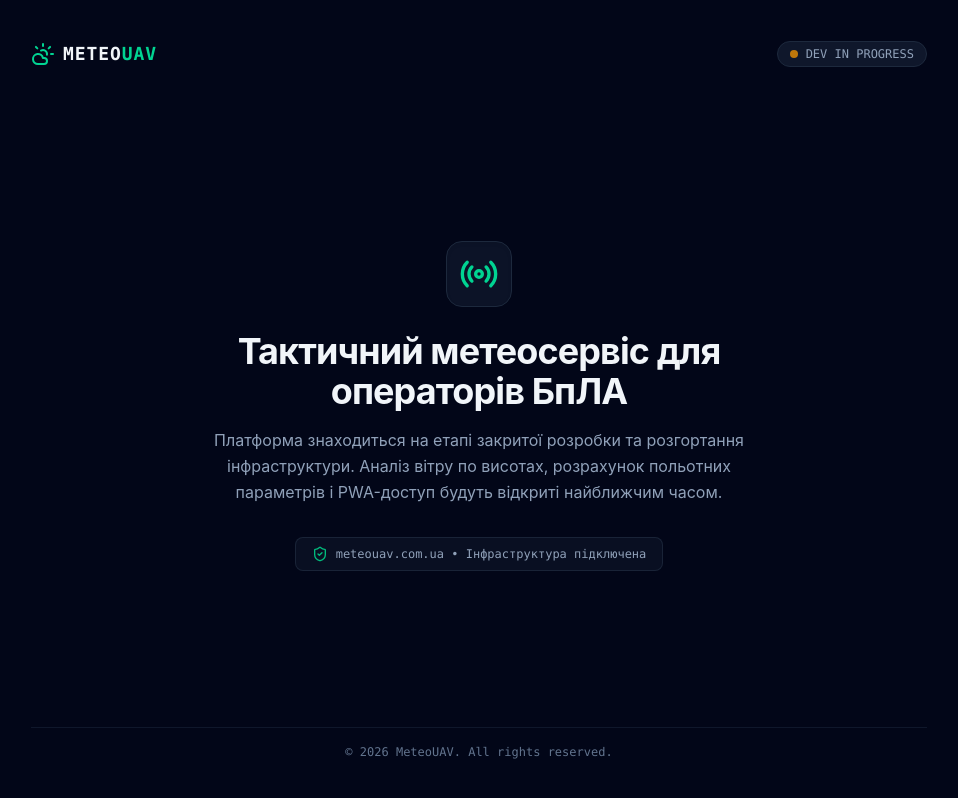
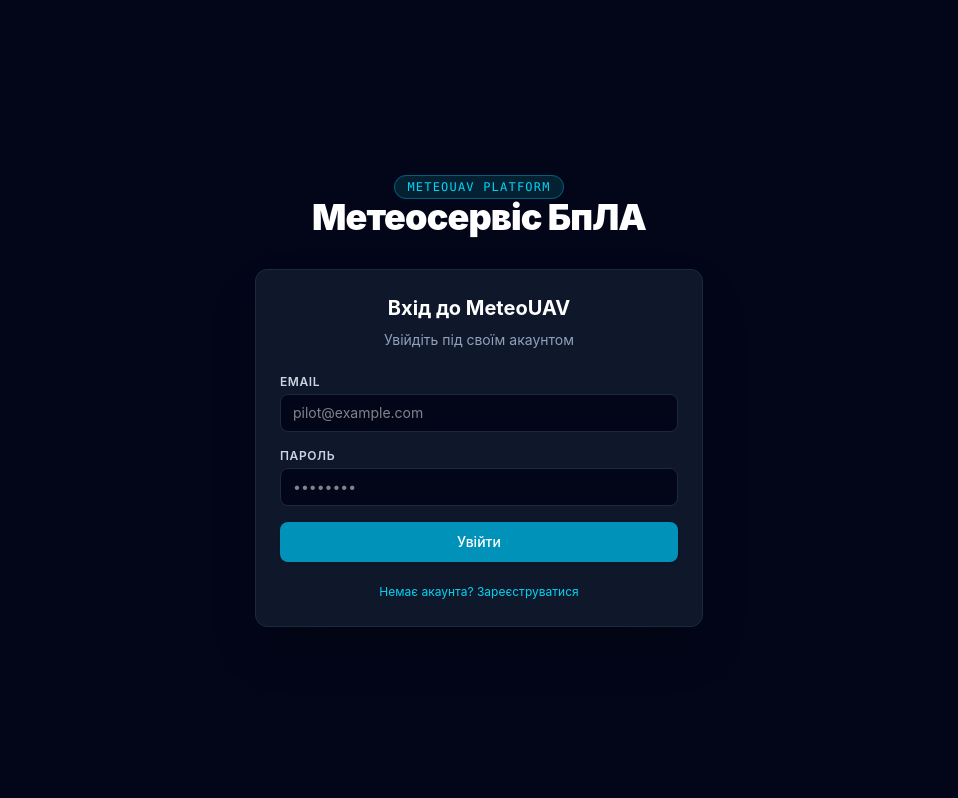
Before and after one commit to Glorentheaa/meteouav-com-ua, a React (Vite) app: page / in a window 1280 px wide. Shown: the whole page, without its empty margins (161-1119 px from the left). Built offline with nearby package versions, Linux system fonts and the light colour scheme.

Commit message:
add supabase authentication and pilot profile cabinet

```diff
--- a/package.json
+++ b/package.json
@@ -10,6 +10,7 @@
     "preview": "vite preview"
   },
   "dependencies": {
+    "@supabase/supabase-js": "^2.116.0",
     "@tailwindcss/vite": "^4.3.3",
     "lucide-react": "^1.45.0",
     "react": "^19.2.8",
--- a/src/App.tsx
+++ b/src/App.tsx
@@ -1,42 +1,119 @@
-import { CloudSun, Radio, ShieldCheck } from 'lucide-react'
+import { useEffect, useState } from 'react'
+import { supabase } from './supabaseClient'
+import { Auth } from './Auth'
 
-export default function App() {
+interface UserProfile {
+  id: string
+  email: string
+  full_name: string | null
+  role: string
+  is_subscribed: boolean
+}
+
+export function App() {
+  const [session, setSession] = useState<any>(null)
+  const [profile, setProfile] = useState<UserProfile | null>(null)
+  const [loading, setLoading] = useState(true)
+
+  useEffect(() => {
+    supabase.auth.getSession().then(({ data: { session } }) => {
+      setSession(session)
+      if (session) fetchProfile(session.user.id)
+      else setLoading(false)
+    })
+
+    const {
+      data: { subscription }
+    } = supabase.auth.onAuthStateChange((_event, session) => {
+      setSession(session)
+      if (session) fetchProfile(session.user.id)
+      else {
+        setProfile(null)
+        setLoading(false)
+      }
+    })
+
+    return () => subscription.unsubscribe()
+  }, [])
+
+  const fetchProfile = async (userId: string) => {
+    try {
+      const { data, error } = await supabase
+        .from('profiles')
+        .select('*')
+        .eq('id', userId)
+        .single()
+
+      if (error) throw error
+      setProfile(data)
+    } catch (err) {
+      console.error('Помилка завантаження профілю:', err)
+    } finally {
+      setLoading(false)
+    }
+  }
+
+  const handleSignOut = async () => {
+    await supabase.auth.signOut()
+  }
+
+  if (loading) {
+    return (
+      <div className="min-h-screen bg-slate-950 flex items-center justify-center text-cyan-400 font-mono text-sm">
+        Завантаження системи...
+      </div>
+    )
+  }
+
   return (
-    <div className="min-h-screen bg-slate-950 text-slate-100 flex flex-col justify-between p-6 antialiased selection:bg-emerald-500 selection:text-slate-950">
-      <header className="flex items-center justify-between max-w-4xl mx-auto w-full py-4">
-        <div className="flex items-center gap-2 font-mono tracking-wider font-semibold text-lg">
-          <CloudSun className="text-emerald-400 h-6 w-6" />
-          <span>METEO<span className="text-emerald-400">UAV</span></span>
+    <main className="min-h-screen bg-slate-950 text-slate-100 flex flex-col items-center justify-center p-4">
+      <div className="mb-8 text-center space-y-2">
+        <span className="px-3 py-1 bg-cyan-950/60 border border-cyan-800 text-cyan-400 text-xs tracking-widest uppercase font-mono rounded-full">
+          MeteoUAV Platform
+        </span>
+        <h1 className="text-3xl sm:text-4xl font-black tracking-tight text-white">
+          Метеосервіс БпЛА
+        </h1>
+      </div>
+
+      {!session ? (
+        <Auth onSuccess={() => {}} />
+      ) : (
+        <div className="w-full max-w-md bg-slate-900 border border-slate-800 rounded-xl p-6 shadow-2xl space-y-5">
+          <div className="border-b border-slate-800 pb-4">
+            <h2 className="text-lg font-bold text-white">Кабінет оператора</h2>
+            <p className="text-xs text-slate-400">{profile?.email || session.user.email}</p>
+          </div>
+
+          <div className="space-y-2 text-sm">
+            <div className="flex justify-between py-1 border-b border-slate-800/60">
+              <span className="text-slate-400">Позивний:</span>
+              <span className="font-semibold text-white">{profile?.full_name || '—'}</span>
+            </div>
+            <div className="flex justify-between py-1 border-b border-slate-800/60">
+              <span className="text-slate-400">Роль:</span>
+              <span className="font-mono text-cyan-400 uppercase text-xs px-2 py-0.5 bg-cyan-950/50 rounded">
+                {profile?.role || 'pilot'}
+              </span>
+            </div>
+            <div className="flex justify-between py-1">
+              <span className="text-slate-400">Статус підписки:</span>
+              <span className={profile?.is_subscribed ? "text-emerald-400 font-medium" : "text-amber-400 font-medium"}>
+                {profile?.is_subscribed ? "Активна" : "Базовий доступ"}
+              </span>
+            </div>
+          </div>
+
+          <button
+            onClick={handleSignOut}
+            className="w-full py-2 px-4 bg-slate-800 hover:bg-slate-700 text-slate-300 hover:text-white text-xs font-medium rounded-lg transition"
+          >
+            Вийти з акаунта
+          </button>
         </div>
-        <div className="flex items-center gap-2 text-xs font-mono bg-slate-900 border border-slate-800 px-3 py-1 rounded-full text-slate-400">
-          <span className="h-2 w-2 rounded-full bg-amber-500 animate-pulse"></span>
-          DEV IN PROGRESS
-        </div>
-      </header>
-
-      <main className="max-w-xl mx-auto text-center flex flex-col items-center justify-center my-auto">
-        <div className="p-3 bg-slate-900/80 border border-slate-800 rounded-2xl mb-6 shadow-inner">
-          <Radio className="h-10 w-10 text-emerald-400" />
-        </div>
-
-        <h1 className="text-3xl sm:text-4xl font-bold tracking-tight mb-4">
-          Тактичний метеосервіс для операторів БпЛА
-        </h1>
-
-        <p className="text-slate-400 leading-relaxed mb-8 text-sm sm:text-base">
-          Платформа знаходиться на етапі закритої розробки та розгортання інфраструктури.
-          Аналіз вітру по висотах, розрахунок польотних параметрів і PWA-доступ будуть відкриті найближчим часом.
-        </p>
-
-        <div className="flex items-center gap-2 text-xs font-mono text-slate-400 bg-slate-900/60 border border-slate-800/80 px-4 py-2 rounded-lg">
-          <ShieldCheck className="h-4 w-4 text-emerald-500" />
-          <span>meteouav.com.ua • Інфраструктура підключена</span>
-        </div>
-      </main>
-
-      <footer className="text-center text-xs font-mono text-slate-500 max-w-4xl mx-auto w-full py-4 border-t border-slate-900">
-        &copy; {new Date().getFullYear()} MeteoUAV. All rights reserved.
-      </footer>
-    </div>
+      )}
+    </main>
   )
 }
+
+export default App
--- /dev/null
+++ b/src/Auth.tsx
@@ -0,0 +1,139 @@
+import React, { useState } from 'react'
+import { supabase } from './supabaseClient'
+
+interface AuthProps {
+  onSuccess: () => void
+}
+
+export const Auth: React.FC<AuthProps> = ({ onSuccess }) => {
+  const [isSignUp, setIsSignUp] = useState(false)
+  const [email, setEmail] = useState('')
+  const [password, setPassword] = useState('')
+  const [fullName, setFullName] = useState('')
+  const [loading, setLoading] = useState(false)
+  const [message, setMessage] = useState<string | null>(null)
+  const [error, setError] = useState<string | null>(null)
+
+  const handleSubmit = async (e: React.FormEvent) => {
+    e.preventDefault()
+    setLoading(true)
+    setMessage(null)
+    setError(null)
+
+    try {
+      if (isSignUp) {
+        const { error: signUpError } = await supabase.auth.signUp({
+          email,
+          password,
+          options: {
+            data: { full_name: fullName }
+          }
+        })
+        if (signUpError) throw signUpError
+        setMessage('Реєстрація успішна! Перевір пошту для підтвердження або увійди.')
+      } else {
+        const { error: signInError } = await supabase.auth.signInWithPassword({
+          email,
+          password
+        })
+        if (signInError) throw signInError
+        onSuccess()
+      }
+    } catch (err: any) {
+      setError(err.message || 'Виникла помилка під час автентифікації')
+    } finally {
+      setLoading(false)
+    }
+  }
+
+  return (
+    <div className="w-full max-w-md bg-slate-900 border border-slate-800 rounded-xl p-6 shadow-2xl backdrop-blur">
+      <h2 className="text-xl font-bold text-white mb-2 text-center">
+        {isSignUp ? 'Реєстрація пілота' : 'Вхід до MeteoUAV'}
+      </h2>
+      <p className="text-sm text-slate-400 mb-6 text-center">
+        {isSignUp ? 'Створіть обліковий запис для доступу' : 'Увійдіть під своїм акаунтом'}
+      </p>
+
+      <form onSubmit={handleSubmit} className="space-y-4">
+        {isSignUp && (
+          <div>
+            <label className="block text-xs font-semibold uppercase tracking-wider text-slate-300 mb-1">
+              Позивний або ім'я
+            </label>
+            <input
+              type="text"
+              required
+              value={fullName}
+              onChange={(e) => setFullName(e.target.value)}
+              placeholder="Наприклад, Сокіл"
+              className="w-full bg-slate-950 border border-slate-800 rounded-lg px-3 py-2 text-white focus:outline-none focus:border-cyan-500 transition text-sm"
+            />
+          </div>
+        )}
+
+        <div>
+          <label className="block text-xs font-semibold uppercase tracking-wider text-slate-300 mb-1">
+            Email
+          </label>
+          <input
+            type="email"
+            required
+            value={email}
+            onChange={(e) => setEmail(e.target.value)}
+            placeholder="pilot@example.com"
+            className="w-full bg-slate-950 border border-slate-800 rounded-lg px-3 py-2 text-white focus:outline-none focus:border-cyan-500 transition text-sm"
+          />
+        </div>
+
+        <div>
+          <label className="block text-xs font-semibold uppercase tracking-wider text-slate-300 mb-1">
+            Пароль
+          </label>
+          <input
+            type="password"
+            required
+            value={password}
+            onChange={(e) => setPassword(e.target.value)}
+            placeholder="••••••••"
+            className="w-full bg-slate-950 border border-slate-800 rounded-lg px-3 py-2 text-white focus:outline-none focus:border-cyan-500 transition text-sm"
+          />
+        </div>
+
+        {error && (
+          <div className="text-rose-400 bg-rose-950/40 border border-rose-900 rounded p-2.5 text-xs">
+            {error}
+          </div>
+        )}
+
+        {message && (
+          <div className="text-emerald-400 bg-emerald-950/40 border border-emerald-900 rounded p-2.5 text-xs">
+            {message}
+          </div>
+        )}
+
+        <button
+          type="submit"
+          disabled={loading}
+          className="w-full py-2.5 px-4 bg-cyan-600 hover:bg-cyan-500 disabled:bg-slate-700 text-white font-medium rounded-lg transition duration-150 shadow text-sm"
+        >
+          {loading ? 'Обробка...' : isSignUp ? 'Зареєструватися' : 'Увійти'}
+        </button>
+      </form>
+
+      <div className="mt-4 text-center">
+        <button
+          type="button"
+          onClick={() => {
+            setIsSignUp(!isSignUp)
+            setError(null)
+            setMessage(null)
+          }}
+          className="text-xs text-cyan-400 hover:underline"
+        >
+          {isSignUp ? 'Вже маєте акаунт? Увійти' : 'Немає акаунта? Зареєструватися'}
+        </button>
+      </div>
+    </div>
+  )
+}
--- /dev/null
+++ b/src/supabaseClient.ts
@@ -0,0 +1,6 @@
+import { createClient } from '@supabase/supabase-js'
+
+const supabaseUrl = import.meta.env.VITE_SUPABASE_URL
+const supabaseAnonKey = import.meta.env.VITE_SUPABASE_ANON_KEY
+
+export const supabase = createClient(supabaseUrl, supabaseAnonKey)
```
Also changed, not shown: 2 other files (tests, documents, lock files or other folders).
